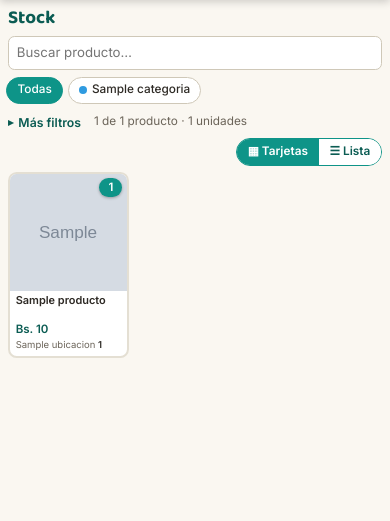
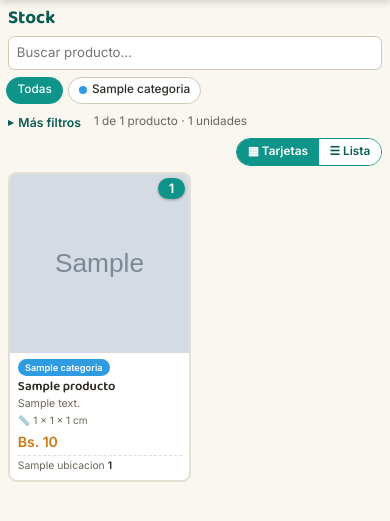
Before and after one commit to casoval/misael_toys, a Django app: page /panel/ in a window 390 px wide. Shown: the part 67-588 px from the top of the page. Run offline with Django 5.2, Linux system fonts and the light colour scheme; a user stored in the database is signed in; tables that the repository leaves empty hold one stand-in row (values such as "Sample post"); grey boxes marked "Sample" are stand-in pictures; some libraries are stand-ins or nearby versions.

Commit message:
agregar mejoras v5

```diff
--- a/inventario/views.py
+++ b/inventario/views.py
@@ -210,7 +210,8 @@ def _datos_productos():
     0 o negativo), para las tarjetas y el selector del formulario."""
     ubicaciones = list(Ubicacion.objects.filter(activa=True))
     ids = {u.pk for u in ubicaciones}
-    productos = Producto.objects.prefetch_related("stocks", "imagenes", "atributos").order_by("nombre")
+    productos = (Producto.objects.select_related("categoria")
+                 .prefetch_related("stocks", "imagenes", "atributos").order_by("nombre"))
     datos = []
     for p in productos:
         stock = {str(u.pk): 0 for u in ubicaciones}
@@ -220,7 +221,11 @@ def _datos_productos():
         datos.append({"id": p.pk, "nombre": p.nombre,
                       "precio": str(p.precio.quantize(Decimal("1"), rounding=ROUND_HALF_UP)),
                       "stock": stock, "total": sum(stock.values()), "foto": foto_panel(p),
-                      "categoria": str(p.categoria_id or ""), "valores": [v.pk for v in p.atributos.all()]})
+                      "categoria": str(p.categoria_id or ""), "valores": [v.pk for v in p.atributos.all()],
+                      # Para mostrar en la tarjeta (celular): categoría con su color, descripción y medidas
+                      "cat": p.categoria.nombre if p.categoria_id else "",
+                      "cat_color": p.categoria.color_fondo if p.categoria_id else "",
+                      "desc": p.descripcion_corta, "medidas": p.medidas_resumen})
     return datos, ubicaciones
 
 
--- a/static/css/panel.css
+++ b/static/css/panel.css
@@ -114,8 +114,8 @@ body.panel { background: var(--bg); }
 .p-toggle button.on { background: var(--teal); color: #fff; }
 
 .p-productos { margin-top: .4rem; }
-.p-productos.vista-tarjetas { display: grid; grid-template-columns: repeat(3, minmax(0, 1fr)); gap: .4rem; }
-@media (min-width: 560px) { .p-productos.vista-tarjetas { grid-template-columns: repeat(auto-fill, minmax(8.6rem, 1fr)); gap: .5rem; } }
+.p-productos.vista-tarjetas { display: grid; grid-template-columns: repeat(2, minmax(0, 1fr)); gap: .5rem; }
+@media (min-width: 700px) { .p-productos.vista-tarjetas { grid-template-columns: repeat(auto-fill, minmax(8.6rem, 1fr)); gap: .5rem; } }
 .p-productos.vista-lista { display: flex; flex-direction: column; gap: .35rem; }
 @media (min-width: 900px) { .p-productos.vista-lista { display: grid; grid-template-columns: repeat(auto-fill, minmax(21rem, 1fr)); } }
 
@@ -139,6 +139,22 @@ body.panel { background: var(--bg); }
 .p-prod-lugares b { color: var(--ink); }
 .p-prod-lugares .sin { color: #c0392b; font-weight: 600; }
 .p-prod-lugares .neg, .p-prod-lugares .neg b { color: #c0392b; }
+
+/* Datos extra de la tarjeta (categoría, descripción, medidas): como en la página principal.
+   Solo se ven en celular (2 tarjetas por fila); en pantallas grandes las tarjetas son chicas y compactas. */
+.p-x { display: none; }
+.p-prod-cat { width: fit-content; max-width: 100%; color: #fff; font-size: .64rem; font-weight: 600; padding: .1rem .5rem; border-radius: 999px;
+  margin-bottom: .2rem; overflow: hidden; text-overflow: ellipsis; white-space: nowrap; }
+.p-prod-desc { font-size: .74rem; line-height: 1.3; color: var(--ink-soft); overflow: hidden; display: -webkit-box; -webkit-line-clamp: 3; -webkit-box-orient: vertical; }
+.p-prod-med { font-size: .7rem; color: var(--ink-soft); }
+@media (max-width: 699px) {
+  .vista-tarjetas .p-x { display: block; }
+  .vista-tarjetas .p-prod-cuerpo { gap: .12rem; padding: .4rem .55rem .55rem; flex: 1; }
+  .vista-tarjetas .p-prod-nombre { font-family: 'Baloo 2', sans-serif; font-size: .9rem; font-weight: 600; line-height: 1.15; -webkit-line-clamp: 3; min-height: 0; }
+  .vista-tarjetas .p-prod-precio { font-size: .98rem; color: var(--marigold-dark, #B7791F); margin-top: .1rem; }
+  .vista-tarjetas .p-prod-lugares { font-size: .72rem; margin-top: .1rem; padding-top: .2rem; border-top: 1px dashed var(--clay); }
+  .vista-tarjetas .p-badge { font-size: .9rem; min-width: 1.9rem; }
+}
 
 .p-badge { position: absolute; top: .3rem; right: .3rem; background: var(--teal); color: #fff; border-radius: 999px;
   min-width: 1.6rem; padding: .05rem .45rem; font-size: .8rem; font-weight: 700; text-align: center; box-shadow: 0 1px 3px rgba(0,0,0,.3); }
@@ -278,7 +294,4 @@ body.panel { background: var(--bg); }
   .p-fcats::-webkit-scrollbar { display: none; }
   .p-dos { grid-template-columns: 1fr; }
   .p-kpis b { font-size: 1rem; }
-  .p-menos { width: 1.7rem; height: 1.7rem; font-size: 1.15rem; }
-  .p-enc { font-size: .78rem; }
-  .p-enc b { padding-right: .45rem; }
 }
--- a/static/js/panel_form.js
+++ b/static/js/panel_form.js
@@ -57,7 +57,11 @@
       '<span class="p-prod-foto">' + (p.foto ? '<img src="' + esc(p.foto) + '" alt="" loading="lazy">' : '<i class="p-sinfoto"></i>') + "</span>" +
       '<b class="p-badge' + (p.total <= 0 ? " cero" : "") + '">' + p.total + "</b>" +
       '<span class="p-enc" hidden><button type="button" class="p-menos" aria-label="Quitar uno">−</button><b></b></span>' +
-      '<span class="p-prod-cuerpo"><span class="p-prod-nombre">' + esc(p.nombre) + "</span>" +
+      '<span class="p-prod-cuerpo">' +
+      (p.cat ? '<span class="p-prod-cat p-x" style="background:' + esc(p.cat_color) + ';">' + esc(p.cat) + "</span>" : "") +
+      '<span class="p-prod-nombre">' + esc(p.nombre) + "</span>" +
+      (p.desc ? '<span class="p-prod-desc p-x">' + esc(p.desc) + "</span>" : "") +
+      (p.medidas ? '<span class="p-prod-med p-x">📏 ' + esc(p.medidas) + "</span>" : "") +
       '<span class="p-prod-precio">Bs. ' + esc(p.precio) + "</span>" +
       '<span class="p-prod-lugares">' + (lugares || '<span class="sin">Sin stock</span>') + "</span></span>";
     b.addEventListener("click", (e) => {
--- a/templates/panel/stock_lista.html
+++ b/templates/panel/stock_lista.html
@@ -22,7 +22,10 @@
     <span class="p-prod-foto">{% if f.foto %}<img src="{{ f.foto }}" alt="" loading="lazy">{% else %}<i class="p-sinfoto"></i>{% endif %}</span>
     <b class="p-badge {% if f.total <= 0 %}cero{% endif %}">{{ f.total }}</b>
     <span class="p-prod-cuerpo">
+      {% if f.producto.categoria %}<span class="p-prod-cat p-x" style="background:{{ f.producto.categoria.color_fondo }};">{{ f.producto.categoria.nombre }}</span>{% endif %}
       <span class="p-prod-nombre">{{ f.producto.nombre }}</span>
+      {% if f.producto.descripcion_corta %}<span class="p-prod-desc p-x">{{ f.producto.descripcion_corta }}</span>{% endif %}
+      {% if f.producto.medidas_resumen %}<span class="p-prod-med p-x">📏 {{ f.producto.medidas_resumen }}</span>{% endif %}
       <span class="p-prod-precio">Bs. {{ f.producto.precio|floatformat:0 }}</span>
       <span class="p-prod-lugares">
         {% for l in f.lugares %}{% if l.cantidad %}<span {% if l.cantidad < 0 %}class="neg"{% endif %}>{{ l.ubicacion.nombre }} <b>{{ l.cantidad }}</b></span>{% endif %}{% endfor %}
```
Also changed, not shown: inventario/tests.py (+48 -0 lines), README.md.
